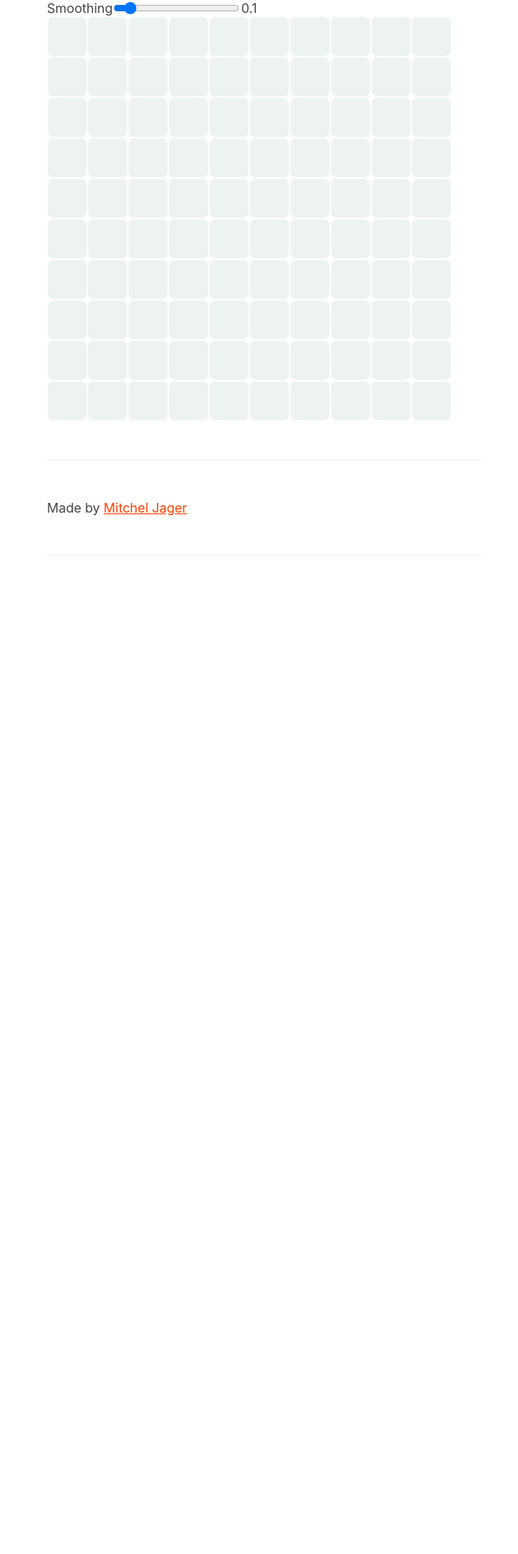
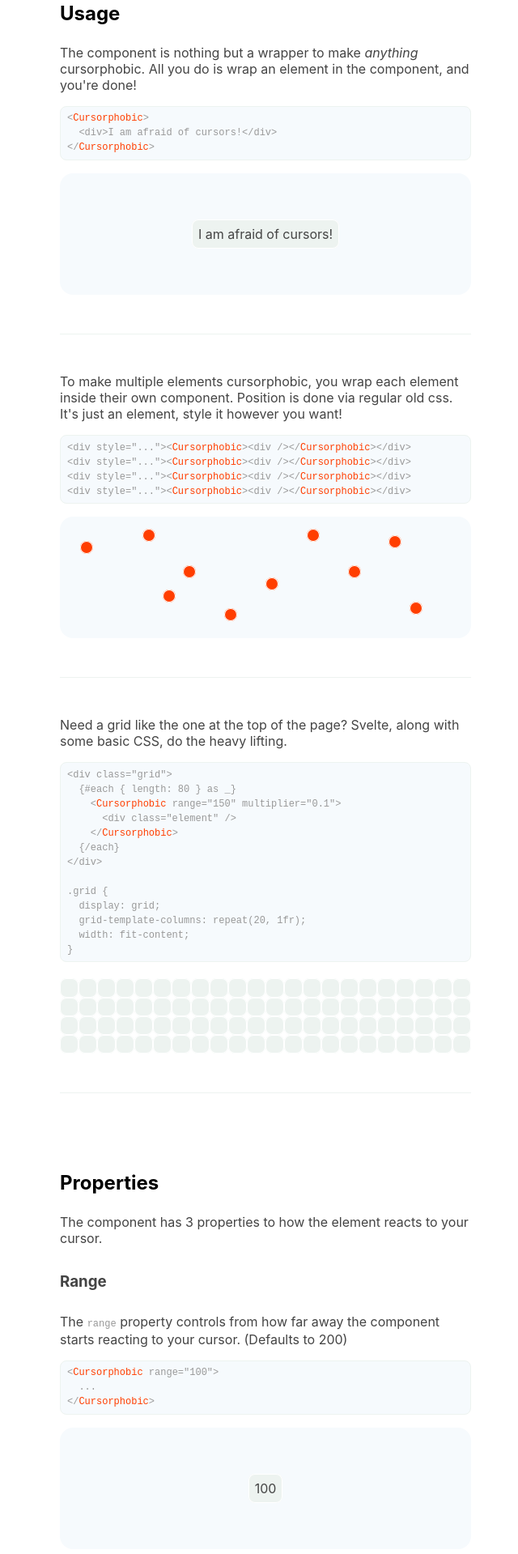
Before and after one commit to Mitcheljager/svelte-cursorphobic, a SvelteKit app: page / in a window 1280 px wide. Shown: the part 861-2780 px from the top of the page at 81% size, without its empty margins (312-952 px from the left). Before the commit the page ends 1643 px from the top, so only its background shows below. Built offline with nearby package versions, Linux system fonts and the light colour scheme.

Commit message:
docs: Update docs with more examples

```diff
--- a/src/app.html
+++ b/src/app.html
@@ -4,8 +4,12 @@
 		<meta charset="utf-8" />
 		<link rel="icon" href="%sveltekit.assets%/favicon.png" />
 		<meta name="viewport" content="width=device-width, initial-scale=1" />
+
+		<title>Svelte Cursorphobic</title>
+
 		%sveltekit.head%
 	</head>
+
 	<body data-sveltekit-preload-data="hover">
 		<div>%sveltekit.body%</div>
 	</body>
--- a/src/routes/+page.svelte
+++ b/src/routes/+page.svelte
@@ -3,8 +3,8 @@
 
   let range = 200
   let multiplier = 0.1
-  let size = 50
-  let smoothing = 0.1
+  let size = 1
+  let smoothing = 0.25
 
   let headerActiveIndexes = [2, 1, 0, 23, 22, 46, 68, 67, 66, 4, 26, 48, 70, 49, 28, 6, 8, 30, 52, 74, 75, 76, 31, 9, 10, 12, 34, 56, 78, 79, 80, 15, 16, 17, 38, 60, 82, 19, 41, 63, 85, 86, 87, 42, 20, 21]
 </script>
@@ -47,6 +47,163 @@
 	</div>
 
   <div class="block">
+		<h2>Usage</h2>
+
+    <p>The component is nothing but a wrapper to make <em>anything</em> cursorphobic. All you do is wrap an element in the component, and you're done!</p>
+
+    <code class="well">
+      &lt;<mark>Cursorphobic</mark>&gt;<br>
+      &nbsp;&nbsp;&lt;div&gt;I am afraid of cursors!&lt;/div&gt;<br>
+      &lt;/<mark>Cursorphobic</mark>&gt;<br>
+    </code>
+
+    <div class="holder">
+      <Cursorphobic>
+        <div class="element">I am afraid of cursors!</div>
+      </Cursorphobic>
+    </div>
+  </div>
+
+  <div class="block">
+    <p>To make multiple elements cursorphobic, you wrap each element inside their own component. Position is done via regular old css. It's just an element, style it however you want!</p>
+
+    <code class="well">
+      &lt;div style="..."&gt;&lt;<mark>Cursorphobic</mark>&gt;&lt;div /&gt;&lt;/<mark>Cursorphobic</mark>&gt;&lt;/div&gt;<br>
+      &lt;div style="..."&gt;&lt;<mark>Cursorphobic</mark>&gt;&lt;div /&gt;&lt;/<mark>Cursorphobic</mark>&gt;&lt;/div&gt;<br>
+      &lt;div style="..."&gt;&lt;<mark>Cursorphobic</mark>&gt;&lt;div /&gt;&lt;/<mark>Cursorphobic</mark>&gt;&lt;/div&gt;<br>
+      &lt;div style="..."&gt;&lt;<mark>Cursorphobic</mark>&gt;&lt;div /&gt;&lt;/<mark>Cursorphobic</mark>&gt;&lt;/div&gt;<br>
+    </code>
+
+    <div class="holder">
+      {#each [[20, 10], [30, 40], [5, 20], [50, 50], [25, 60], [60, 10], [70, 40], [40, 75], [80, 15], [85, 70]] as [left, top]}
+        <div style="position: absolute; top: {top}%; left: {left}%;"><Cursorphobic><div class="element bg-primary" /></Cursorphobic></div>
+      {/each}
+    </div>
+  </div>
+
+  <div class="block">
+    <p>Need a grid like the one at the top of the page? Svelte, along with some basic CSS, do the heavy lifting.</p>
+
+    <code class="well">
+      &lt;div class="grid"&gt;<br>
+      &nbsp;&nbsp;&#123;#each &#123; length: 80 &#125; as _&#125;<br>
+      &nbsp;&nbsp;&nbsp;&nbsp;&lt;<mark>Cursorphobic</mark> range="150" multiplier="0.1"&gt;<br>
+      &nbsp;&nbsp;&nbsp;&nbsp;&nbsp;&nbsp;&lt;div class="element" /&gt;<br>
+      &nbsp;&nbsp;&nbsp;&nbsp;&lt;/<mark>Cursorphobic</mark>&gt;<br>
+      &nbsp;&nbsp;&#123;/each&#125; <br>
+      &lt;/div&gt;<br>
+      <br>
+      .grid &#123;<br>
+      &nbsp;&nbsp;display: grid;<br>
+      &nbsp;&nbsp;grid-template-columns: repeat(20, 1fr);<br>
+      &nbsp;&nbsp;width: fit-content;<br>
+      &#125;
+    </code>
+
+    <br>
+
+    <div class="svelte-grid">
+      {#each { length: 88 } as _}
+        <Cursorphobic range="150" multiplier="0.1">
+          <div class="element" />
+        </Cursorphobic>
+      {/each}
+    </div>
+  </div>
+
+  <div class="block">
+		<h2>Properties</h2>
+
+    <p>The component has 3 properties to how the element reacts to your cursor.</p>
+
+    <h3>Range</h3>
+
+    <p>The <code>range</code> property controls from how far away the component starts reacting to your cursor. (Defaults to 200)</p>
+
+    <code class="well">
+      &lt;<mark>Cursorphobic</mark> range="100"&gt;<br>
+      &nbsp;&nbsp;...<br>
+      &lt;/<mark>Cursorphobic</mark>&gt;<br>
+    </code>
+
+    <div class="holder">
+      <Cursorphobic range="100">
+        <div class="element">100</div>
+      </Cursorphobic>
+    </div>
+
+    <code class="well">
+      &lt;<mark>Cursorphobic</mark> range="300"&gt;<br>
+      &nbsp;&nbsp;...<br>
+      &lt;/<mark>Cursorphobic</mark>&gt;<br>
+    </code>
+
+    <div class="holder">
+      <Cursorphobic range="300">
+        <div class="element">300</div>
+      </Cursorphobic>
+    </div>
+
+    <h3>Multiplier</h3>
+
+    <p>The <code>multiplier</code> property controls how heavily an element reacts to your cursor. (Range from 0 to 1, defaults to 0.1)</p>
+
+    <code class="well">
+      &lt;<mark>Cursorphobic</mark> multiplier="0.02"&gt;<br>
+      &nbsp;&nbsp;...<br>
+      &lt;/<mark>Cursorphobic</mark>&gt;<br>
+    </code>
+
+    <div class="holder">
+      <Cursorphobic multiplier="0.02">
+        <div class="element">0.02</div>
+      </Cursorphobic>
+    </div>
+
+    <code class="well">
+      &lt;<mark>Cursorphobic</mark> multiplier="0.5"&gt;<br>
+      &nbsp;&nbsp;...<br>
+      &lt;/<mark>Cursorphobic</mark>&gt;<br>
+    </code>
+
+    <div class="holder">
+      <Cursorphobic multiplier="0.5">
+        <div class="element">0.5</div>
+      </Cursorphobic>
+    </div>
+
+    <h3>Smoothing</h3>
+
+    <p>The <code>smoothing</code> property controls how quickly an element moves relative to changes in your cursor. (Range from 0 to 1, defaults to 0.25)</p>
+
+    <code class="well">
+      &lt;<mark>Cursorphobic</mark> smoothing="0.05"&gt;<br>
+      &nbsp;&nbsp;...<br>
+      &lt;/<mark>Cursorphobic</mark>&gt;<br>
+    </code>
+
+    <div class="holder">
+      <Cursorphobic smoothing="0.05">
+        <div class="element">0.05</div>
+      </Cursorphobic>
+    </div>
+
+    <code class="well">
+      &lt;<mark>Cursorphobic</mark> smoothing="1"&gt;<br>
+      &nbsp;&nbsp;...<br>
+      &lt;/<mark>Cursorphobic</mark>&gt;<br>
+    </code>
+
+    <div class="holder">
+      <Cursorphobic smoothing="1">
+        <div class="element">1</div>
+      </Cursorphobic>
+    </div>
+  </div>
+
+  <div class="block">
+    <h2>Playground</h2>
+
     <div class="range">
       <span>Range</span>
       <input type="range" bind:value={range} min="50" max="500" />
@@ -60,18 +217,18 @@
     </div>
 
     <div class="range">
-      <span>Size</span>
-      <input type="range" bind:value={size} min="10" max="100" />
-      {size}
-    </div>
-
-    <div class="range">
       <span>Smoothing</span>
       <input type="range" bind:value={smoothing} min="0.01" max="1" step="0.01" />
       {smoothing}
     </div>
 
-    <div class="grid mt-1" style:--size={size + 'px'}>
+    <div class="range">
+      <span>Size</span>
+      <input type="range" bind:value={size} min="0.3" max="2" step="0.1" />
+      {size}
+    </div>
+
+    <div class="playground mt-1" style:--size={size}>
       {#each { length: 100 } as _}
         <Cursorphobic {range} {multiplier} {smoothing}>
           <div class="element" />
@@ -116,6 +273,10 @@
 		font-family: -apple-system, BlinkMacSystemFont, "Segoe UI", Roboto, "Helvetica Neue", Arial, "Noto Sans", sans-serif, "Apple Color Emoji", "Segoe UI Emoji", "Segoe UI Symbol", "Noto Color Emoji";
 	}
 
+  * {
+    box-sizing: border-box;
+  }
+
 	h1 {
 		margin: 0 0 1rem;
 		color: var(--text-color-lightest);
@@ -126,8 +287,12 @@
 		color: var(--text-color-lightest);
 	}
 
+  h3 {
+    margin: 2rem 0 1rem;
+  }
+
 	code {
-		display: block;
+		display: inline-block;
 		margin-top: 1rem;
 		color: var(--text-color-light);
 		font-size: .75rem;
@@ -147,6 +312,13 @@
 		margin-top: 0;
 	}
 
+  .element {
+    border-radius: 0.5rem;
+    background: var(--border-color);
+    box-shadow: inset 0 0 0 1px var(--bg-body);
+    padding: 0.5rem;
+  }
+
   .svelte-grid {
     display: grid;
     grid-template-columns: repeat(22, 1fr);
@@ -154,31 +326,44 @@
   }
 
   .svelte-grid .element {
-    --size: calc(min(100vw - 2rem, var(--wrapper-max-width)) / 22);
+    --size: calc(min(100vw - 2rem, (var(--wrapper-max-width) - 2rem)) / 22);
+    width: var(--size);
+    height: var(--size);
   }
 
-  .grid {
+  .playground {
     display: grid;
     grid-template-columns: repeat(10, 1fr);
     width: fit-content;
+    margin-top: 1rem;
   }
 
-  .element {
-    width: var(--size, 3rem);
-    height: var(--size, 3rem);
-    border-radius: 0.5rem;
-    background: var(--border-color);
-    box-shadow: inset 0 0 0 1px var(--bg-body);
+  .playground .element {
+    width: calc(var(--size, 1) * min(100vw - 2rem, (var(--wrapper-max-width) - 2rem)) / 10);
+    height: calc(var(--size, 1) * min(100vw - 2rem, (var(--wrapper-max-width) - 2rem)) / 10);
   }
 
   .range {
     display: grid;
     grid-template-columns: 5rem 10rem 3rem;
     width: auto;
-    gap: margin(1);
+    gap: 1rem;
+  }
+
+  .holder {
+    position: relative;
+    display: flex;
+    align-items: center;
+    justify-content: center;
+    width: 100%;
+    height: 150px;
+    margin-top: 1rem;
+    border-radius: 1rem;
+    background: var(--bg-well);
   }
 
 	.well {
+    display: block;
 		padding: .35rem .5rem;
 		border-radius: .5rem;
 		border: 1px solid var(--border-color);
@@ -201,73 +386,59 @@
 		border-bottom: 1px solid var(--border-color);
 	}
 
-	.description {
-		margin-bottom: 1rem;
-	}
-
-	@media (min-width: 600px) {
-		.description {
-			margin-bottom: 0;
-		}
-	}
-
-	.table {
-		display: grid;
-		grid-template-columns: 1fr 1fr 3fr;
-		grid-gap: 1rem .5rem;
-	}
-
-	.table strong {
-		color: var(--text-color);
-	}
-
-	.table code {
-		margin-top: 0;
-		line-height: 1.3rem;
-	}
-
-	.chart {
-		margin-top: .5rem;
-	}
-
-	:global(.chart--responsive svg) {
-		width: 100%;
-		height: auto;
-	}
-
-	table {
-		width: 100%;
-		border: 1px solid var(--border-color);
-		border-radius: .5rem;
-		border-collapse: collapse;
-		background: var(--bg-well);
-		font-size: clamp(0.75rem, 3vw, 1rem);
-		color: var(--text-color-light);
-		font-style: italic;
-	}
-
-	table tr:nth-child(even) td {
-		background: var(--bg-body);
-	}
-
-	table tr td,
-	table tr th {
-		border: 0;
-		padding: 0.5rem 0 0.5rem 1rem;
-		text-align: left;
-	}
-
-	table :global(svg) {
-		max-width: 100%;
-		height: auto;
-	}
-
-	table .label {
-		color: var(--text-color);
-		font-style: normal;
-	}
-
   .bg-primary {
     background: var(--primary);
   }
+
+  input[type="range"] {
+    -webkit-appearance: none;
+      appearance: none;
+      background: transparent;
+      cursor: pointer;
+  }
+
+  input[type="range"]:focus {
+    outline: none;
+  }
+
+  input[type="range"]::-webkit-slider-runnable-track {
+    background-color: var(--border-color);
+    border-radius: 0.5rem;
+    height: 0.5rem;
+  }
+
+  input[type="range"]::-webkit-slider-thumb {
+    -webkit-appearance: none;
+    appearance: none;
+    margin-top: -0.75rem;
+    background-color: var(--primary);
+    height: 2rem;
+    width: 1rem;
+  }
+
+  input[type="range"]:focus::-webkit-slider-thumb {
+    border: 1px solid var(--border-color);
+    outline: 3px solid var(--border-color);
+    outline-offset: 0.125rem;
+  }
+
+  input[type="range"]::-moz-range-track {
+    background-color: var(--border-color);
+    border-radius: 0.5rem;
+    height: 0.5rem;
+  }
+
+  input[type="range"]::-moz-range-thumb {
+    border: none;
+    border-radius: 50%;
+    background-color: var(--primary);
+    height: 1rem;
+    width: 1rem;
+  }
+
+  input[type="range"]:focus::-moz-range-thumb {
+    border: 1px solid var(--border-color);
+    outline: 3px solid var(--border-color);
+    outline-offset: 0.125rem;
+  }
 </style>
```
